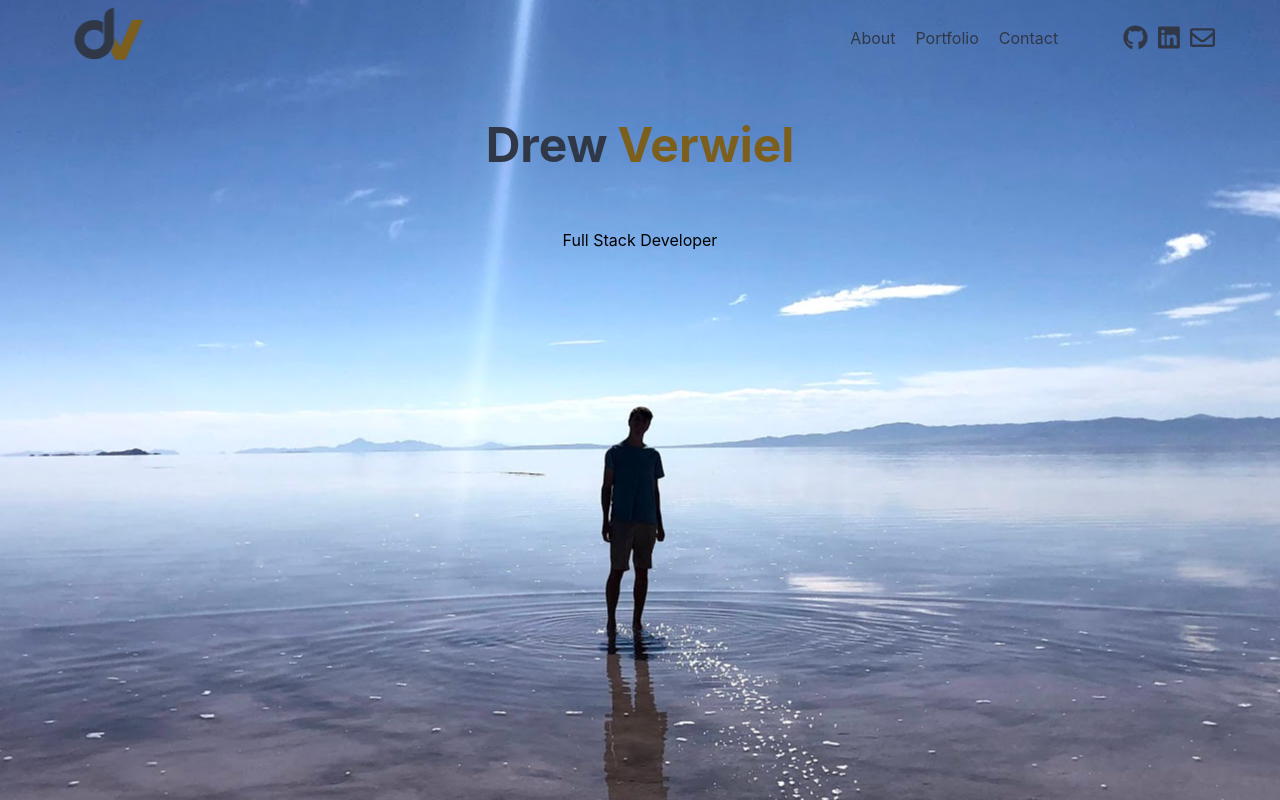
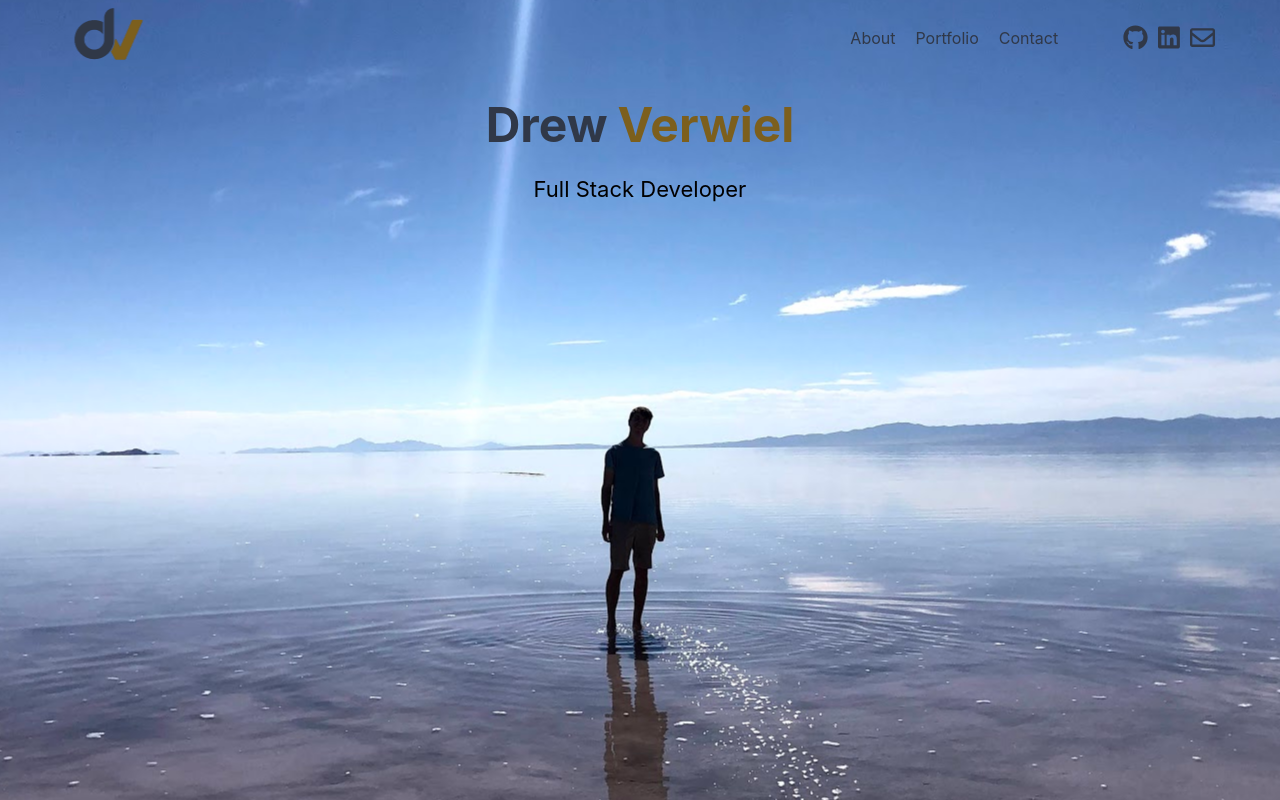
Before and after one commit to Verwiel/Portfolio, a React (Create React App) app in the folder client/: page / in a window 1280 px wide. Built offline with nearby package versions, Linux system fonts and the light colour scheme.

Commit message:
added margin to homepage name

```diff
--- a/client/src/styles/pages/_home.scss
+++ b/client/src/styles/pages/_home.scss
@@ -8,22 +8,25 @@
   background-position: center;
 
   &-content {
-    height: 200px;
+    // height: 200px;
     &-name {
       display: flex;
       justify-content: center;
       font-size: 32px;
+      margin-top: 20px;
+
       &-first {
         color: $logo-blue;
+        margin: 0;
       }
       &-last {
         color: $logo-yellow;
-        margin-left: 10px;
+        margin: 0 0 0 10px;
       }
     }
 
     &-title {
-
+      font-size: 22px;
     }
   }
 }
```
